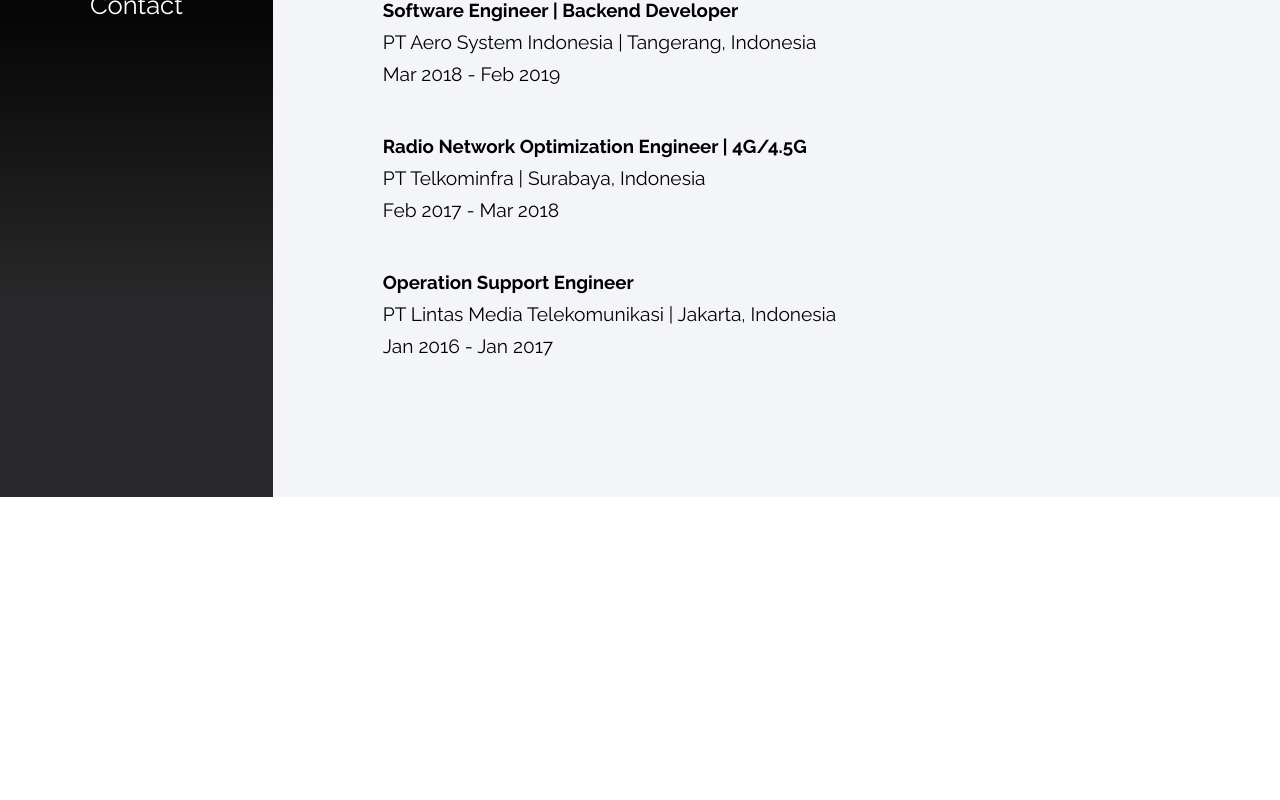
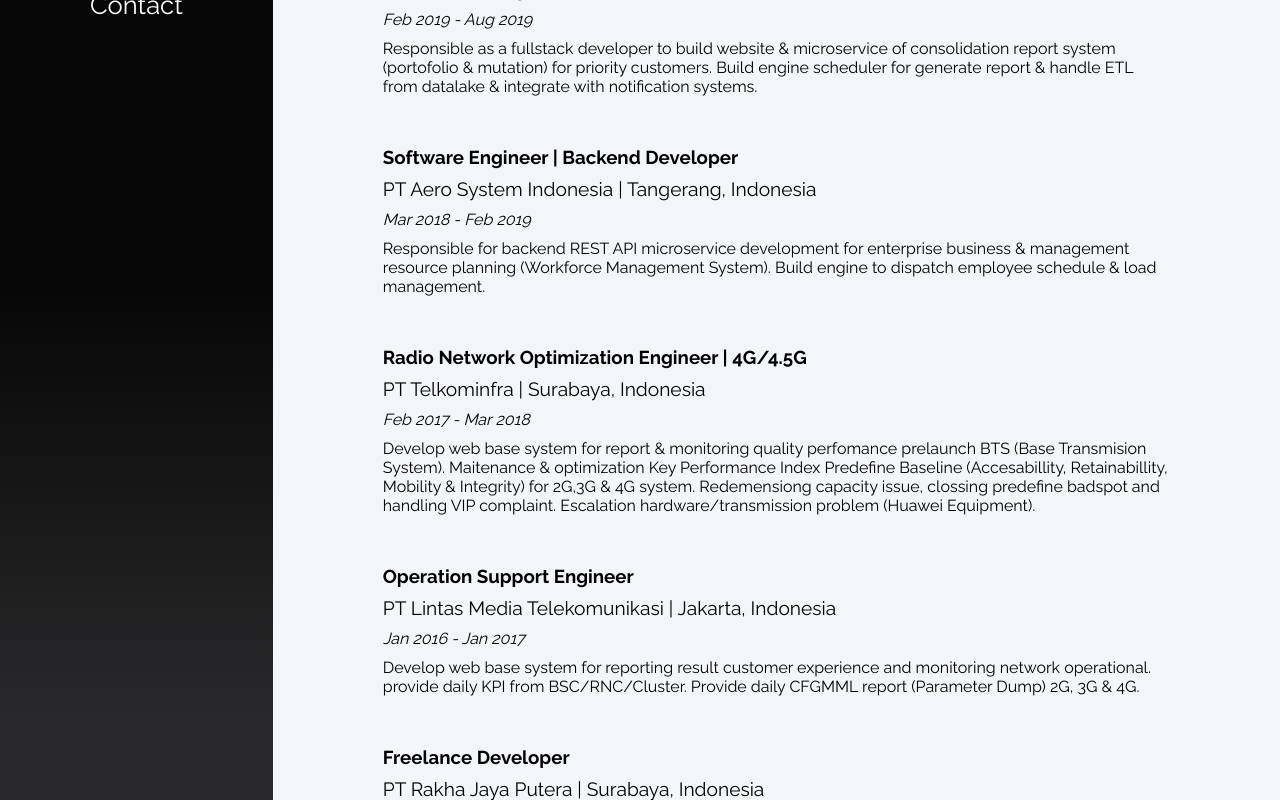
Before and after one commit to AdigunaHakim/personal-portofolio, a React (Create React App) app: page /experience in a window 1280 px wide. Shown: the part 460-1260 px from the top of the page. Before the commit the page ends 957 px from the top, so only its background shows below. Built offline with nearby package versions, Linux system fonts and the light colour scheme.

Commit message:
add detail responsibility

```diff
--- a/src/App.css
+++ b/src/App.css
@@ -111,6 +111,14 @@
   background-color: #ffffff;
   box-shadow: 0 10px 20px rgba(0,0,0,0.19), 0 6px 6px rgba(0,0,0,0.23);
 }
+.widecard .compdet .thridtext{
+  font-size: medium;
+  font-style: italic;
+}
+
+.widecard .compdet .detail{
+  font-size: medium;
+}
 .active
 {
   font-weight: bolder;
@@ -119,10 +127,6 @@
 {
   list-style-type:none;
   margin:30px;
-}
-
-.thridtext{
-  font-size: m;
 }
 
 @media all and (max-width: 450px) {
--- a/src/components/Widecard.js
+++ b/src/components/Widecard.js
@@ -3,12 +3,15 @@
 class Widecard extends Component {
   render() {
     return (
-      <div class="widecard">
-        <div class="compdet">
+      <div className="widecard">
+        <div className="compdet">
           <h3>{this.props.title}</h3>
-          <p class="secondtext">{this.props.where}</p>
-          <p class="thridtext">
+          <p className="secondtext">{this.props.where}</p>
+          <p className="thridtext">
             {this.props.from} - {this.props.to}
+          </p>
+          <p className="detail">
+            {this.props.detail}
           </p>
         </div>
       </div>
--- a/src/contents/About.js
+++ b/src/contents/About.js
@@ -21,7 +21,7 @@
         <p>
           I'm very interested in the topic of machine learning, big data & web
           scrapping. I am very enthusiastic about exploring java, javasciprt,
-          go, python and its frameworks.
+          go, python and its framework.
         </p>
       </div>
     );
--- a/src/contents/Experience.js
+++ b/src/contents/Experience.js
@@ -11,30 +11,49 @@
           where="PT Bank Tabungan Pensiun Nasional | Jakarta, Indonesia"
           from="Aug 2019"
           to="Present"
+          detail="Responsible for research, design and develop REST API microservice of common requirement for banking systems (customer & account verification, mutation etc)
+          and integrate with thrid party (CRM, ECM, Datalake, Kafka & API Gateway).
+          Maintain quality and product delivery, also code review, refractor & groom with developer."
         />
         <Widecard
           title="Software Engineer | Fullstack Developer"
           where="PT Bank Tabungan Pensiun Nasional | Jakarta, Indonesia"
           from="Feb 2019"
           to="Aug 2019"
+          detail="Responsible as a fullstack developer to build website & microservice of consolidation report system (portofolio & mutation) for priority customers.
+          Build engine scheduler for generate report & handle ETL from datalake & integrate with notification systems."
         />
         <Widecard
           title="Software Engineer | Backend Developer"
           where="PT Aero System Indonesia | Tangerang, Indonesia"
           from="Mar 2018"
           to="Feb 2019"
+          detail="Responsible for backend REST API microservice development for enterprise business & management resource planning (Workforce Management System).
+          Build engine to dispatch employee schedule & load management."
         />
         <Widecard
           title="Radio Network Optimization Engineer | 4G/4.5G"
           where="PT Telkominfra | Surabaya, Indonesia"
           from="Feb 2017"
           to="Mar 2018"
+          detail="Develop web base system for report & monitoring quality perfomance prelaunch BTS (Base Transmision System).
+          Maitenance & optimization Key Performance Index Predefine Baseline (Accesabillity, Retainabillity, Mobility & Integrity) for 2G,3G & 4G system.
+          Redemensiong capacity issue, clossing predefine badspot and handling VIP complaint. Escalation hardware/transmission problem (Huawei Equipment)."
         />
         <Widecard
           title="Operation Support Engineer"
           where="PT Lintas Media Telekomunikasi | Jakarta, Indonesia"
           from="Jan 2016"
           to="Jan 2017"
+          detail="Develop web base system for reporting result customer experience and monitoring network operational.
+          provide daily KPI from BSC/RNC/Cluster. Provide daily CFGMML report (Parameter Dump) 2G, 3G & 4G."
+        />
+        <Widecard
+          title="Freelance Developer"
+          where="PT Rakha Jaya Putera | Surabaya, Indonesia"
+          from="Aug 2014"
+          to="Des 2015"
+          detail="Develop a company profile website. Develop Web & Mobile Apps for attendance system. Migrate database legacy from SQL Server into MySQL for ERP System."
         />
       </div>
     );
--- a/src/contents/Skills.js
+++ b/src/contents/Skills.js
@@ -7,16 +7,16 @@
     this.state = {
       myskills: [
         {skill:"Java", value:90},
-        {skill:"Javascript", value:85},
-        {skill:"Spring Framework", value:90},
-        {skill:"NodeJS", value:85},
-        {skill:"React", value:85},
+        {skill:"Javascript", value:80},
+        {skill:"Spring Framework", value:85},
+        {skill:"NodeJS", value:80},
+        {skill:"React", value:80},
         {skill:"GraphQL", value:80},
         {skill:"Kafka", value:80},
-        {skill:"Kubernates", value:80},
+        {skill:"Kubernates", value:75},
         {skill:"Docker", value:80},
         {skill:"Analysis", value:90},
-        {skill:"Architecture", value:90},
+        {skill:"Architecture", value:85},
       ],
     };
   }
```
